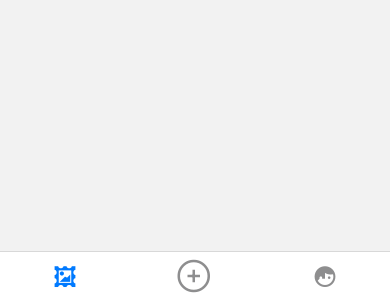
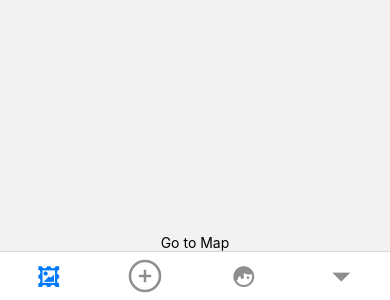
Before and after one commit to chetkiy777/ReactNativeImageNote, a React Native app: screen / in a window 390 px wide. Shown: the part 544-844 px from the top of the page. Built offline with nearby package versions, Linux system fonts and the light colour scheme.

Commit message:
add MapScreen and Location

```diff
--- a/TabScreens/Create/CreateScreen.js
+++ b/TabScreens/Create/CreateScreen.js
@@ -1,22 +1,37 @@
 import {View, Text, StyleSheet, TouchableOpacity, Image} from 'react-native';
 import {Camera} from 'expo-camera';
-import { useState } from 'react';
+import { useState, useEffect } from 'react';
+import * as Location from "expo-location";
 
 const CreateScreen = ({navigation}) => {
 
     const [camera, setCamera] = useState(null);
     const [photo, setPhoto] = useState('');
+    const [location, setLocation] = useState('');
 
     const takePhoto = async () => {
 
         let photo = await camera.takePictureAsync();
+        const location = await Location.getCurrentPositionAsync();
         setPhoto(photo.uri)
+        setLocation(location)
     }
 
     const sendPhoto = () => {
 
-        navigation.navigate('Posts', {photo})
+        navigation.navigate('Posts', {photo, location})
     }
+
+    useEffect(() => {
+        (async () => {
+            let { status } = await Location.requestForegroundPermissionsAsync();
+
+            if (status !== 'granted') {
+                setErrorMsg('Permission to access location was denied');
+                return;
+            }
+        })();
+    }, []);
 
     return (
         <View style={styles.container}>
--- /dev/null
+++ b/TabScreens/NestedScreens/MapScreen.js
@@ -0,0 +1,25 @@
+import {View, Text, StyleSheet} from 'react-native';
+import MapView from 'react-native-maps';
+
+const MapScreen = ({route}) => {
+
+    console.log(route.params)
+    return (
+        <View style={styles.container}>
+            <MapView style={{flex: 1}}></MapView>
+        </View>
+    )
+}
+
+
+const styles = StyleSheet.create({
+    container: {
+        flex: 1,
+        justifyContent: 'center',
+    },
+
+})
+
+
+
+export default MapScreen;
--- a/TabScreens/Posts/PostsScreen.js
+++ b/TabScreens/Posts/PostsScreen.js
@@ -1,5 +1,6 @@
-import {View, StyleSheet, Image, SafeAreaView, FlatList, StatusBar} from 'react-native';
+import {View, StyleSheet, Image, SafeAreaView, FlatList, StatusBar, Text, TouchableOpacity} from 'react-native';
 import { useState, useEffect } from 'react';
+
 
 
 const Item = ({photo}) => (
@@ -9,7 +10,7 @@ const Item = ({photo}) => (
 );
 
 
-const PostsScreen = ({route}) => {
+const PostsScreen = ({route, navigation}) => {
 
     const [posts, setPosts] = useState([])
 
@@ -28,7 +29,11 @@ const PostsScreen = ({route}) => {
                 renderItem={({item}) => <Item photo={item.photo} />}
                 keyExtractor={(item, indx) => indx}
             />
+            <TouchableOpacity style={styles.btn} onPress={() => navigation.navigate('MapScreen', {posts})}>
+                <Text style={styles.sendText}>Go to Map</Text>
+            </TouchableOpacity>
         </SafeAreaView>
+
     )
 }
 
--- a/package.json
+++ b/package.json
@@ -16,10 +16,12 @@
     "expo": "~48.0.6",
     "expo-camera": "^13.2.1",
     "expo-font": "^11.1.1",
+    "expo-location": "^15.1.1",
     "expo-splash-screen": "~0.18.1",
     "expo-status-bar": "~1.4.4",
     "react": "18.2.0",
     "react-native": "0.71.6",
+    "react-native-maps": "^1.4.0",
     "react-native-safe-area-context": "^4.5.0",
     "react-native-screens": "^3.20.0"
   },
--- a/router.js
+++ b/router.js
@@ -12,6 +12,7 @@ import RegisterScreen from './screens/RegisterScreen';
 import CreateScreen from './TabScreens/Create/CreateScreen';
 import PostsScreen from './TabScreens/Posts/PostsScreen';
 import ProfileScreen from './TabScreens/Profile/ProfileScreen';
+import MapScreen from './TabScreens/NestedScreens/MapScreen';
 
 
 
@@ -38,6 +39,9 @@ export const useRoute = (isAuth) => {
             tabBarIcon: ({focused, size, color}) => <MaterialCommunityIcons name="face-man-profile" size={size} color={color} />
         }} name='Profile' component={ProfileScreen}/>
 
+        <TabStack.Screen options={{
+        }} name='MapScreen' component={MapScreen}/>
+
     </TabStack.Navigator>
 
     }
```
Also changed, not shown: 1 other file (tests, documents, lock files or other folders).
